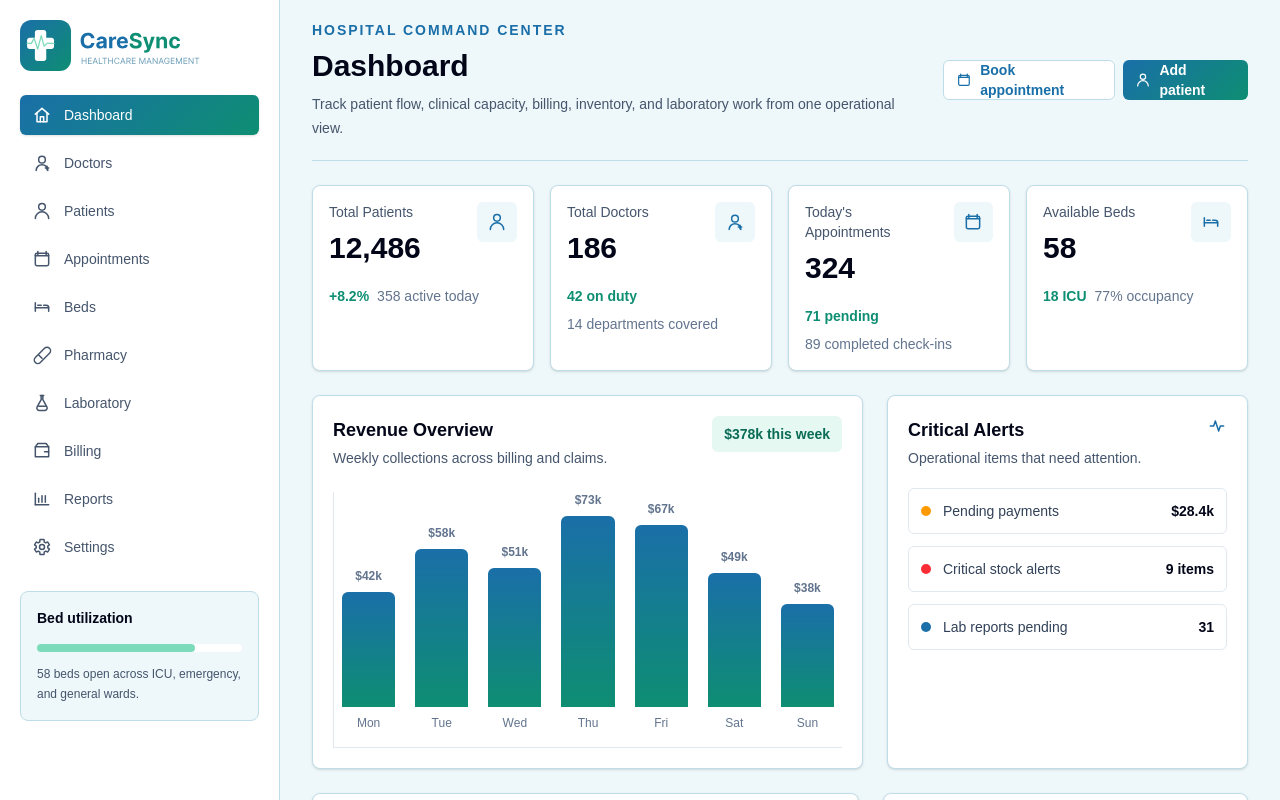
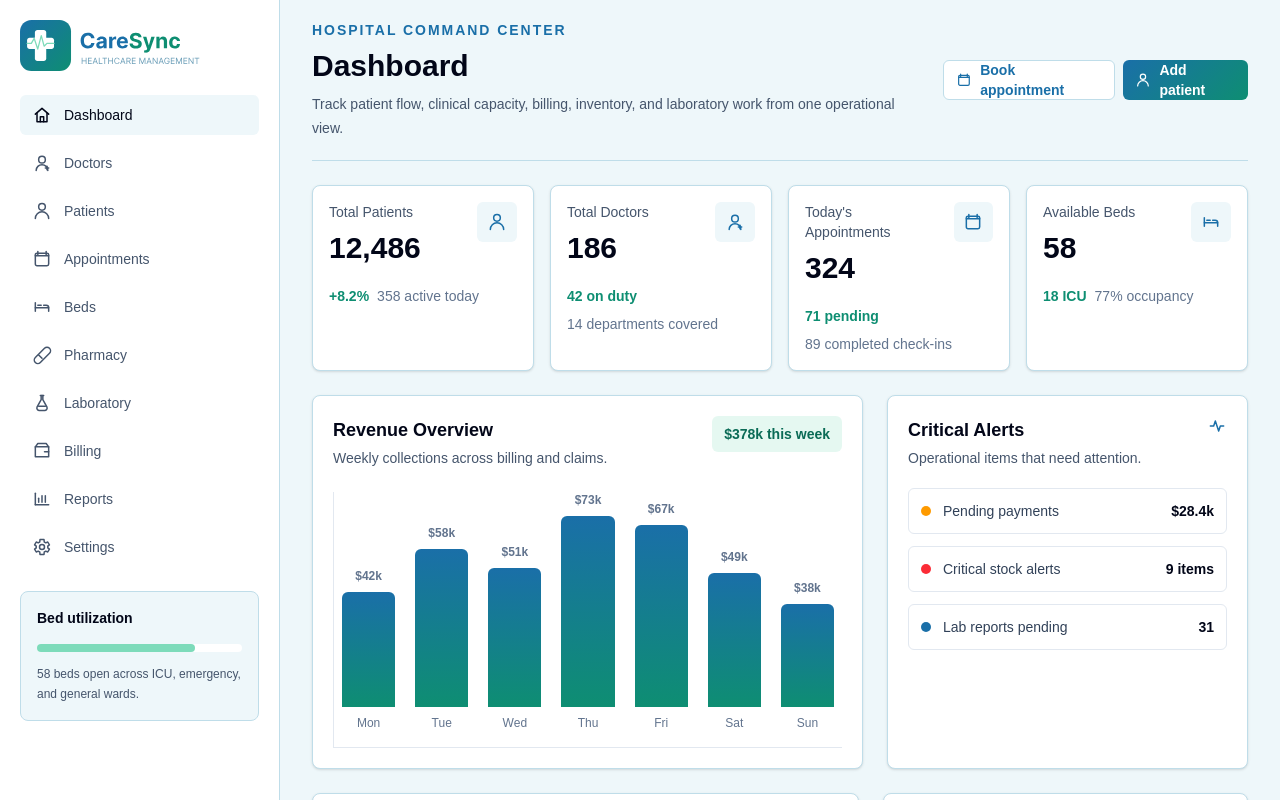
Before and after one commit to Gspatelw3/CareSync, a Next.js app: page /dashboard in a window 1280 px wide. Shown: the top 800 px of the page. Built offline with nearby package versions, Linux system fonts and the light colour scheme.

Commit message:
active state ui update

```diff
--- a/components/layout/app-sidebar.tsx
+++ b/components/layout/app-sidebar.tsx
@@ -83,7 +83,7 @@ export function AppSidebar({ activeHref }: { activeHref: string }) {
               className={[
                 "flex min-w-fit items-center gap-3 rounded-md px-3 py-2.5 text-sm font-medium transition",
                 isActive
-                  ? "care-brand-gradient text-white shadow-sm shadow-[var(--care-primary)]/20"
+                  ? "bg-[var(--care-surface)] text-slate-950"
                   : "text-slate-600 hover:bg-[var(--care-surface)] hover:text-slate-950",
               ].join(" ")}
               href={item.href}
```
